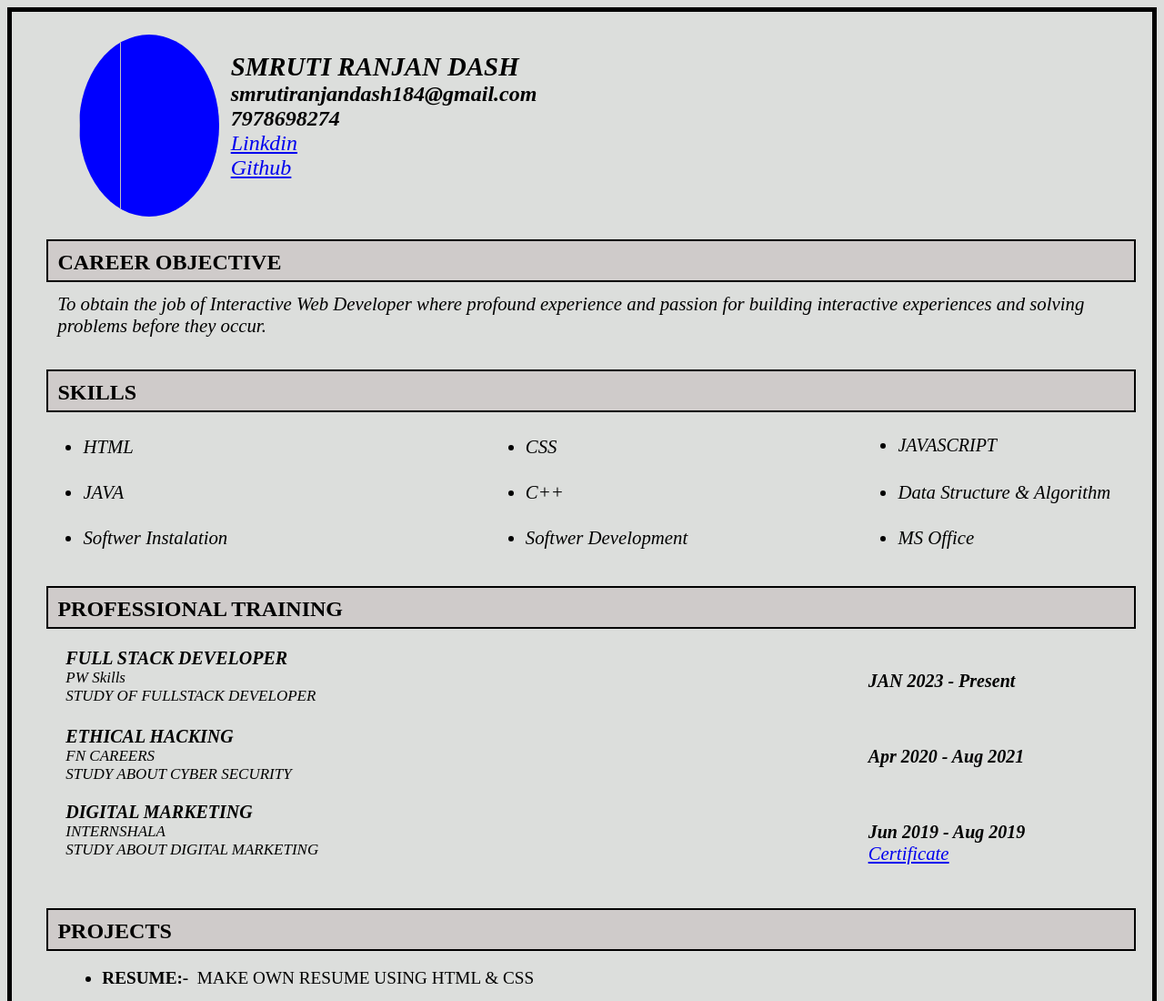
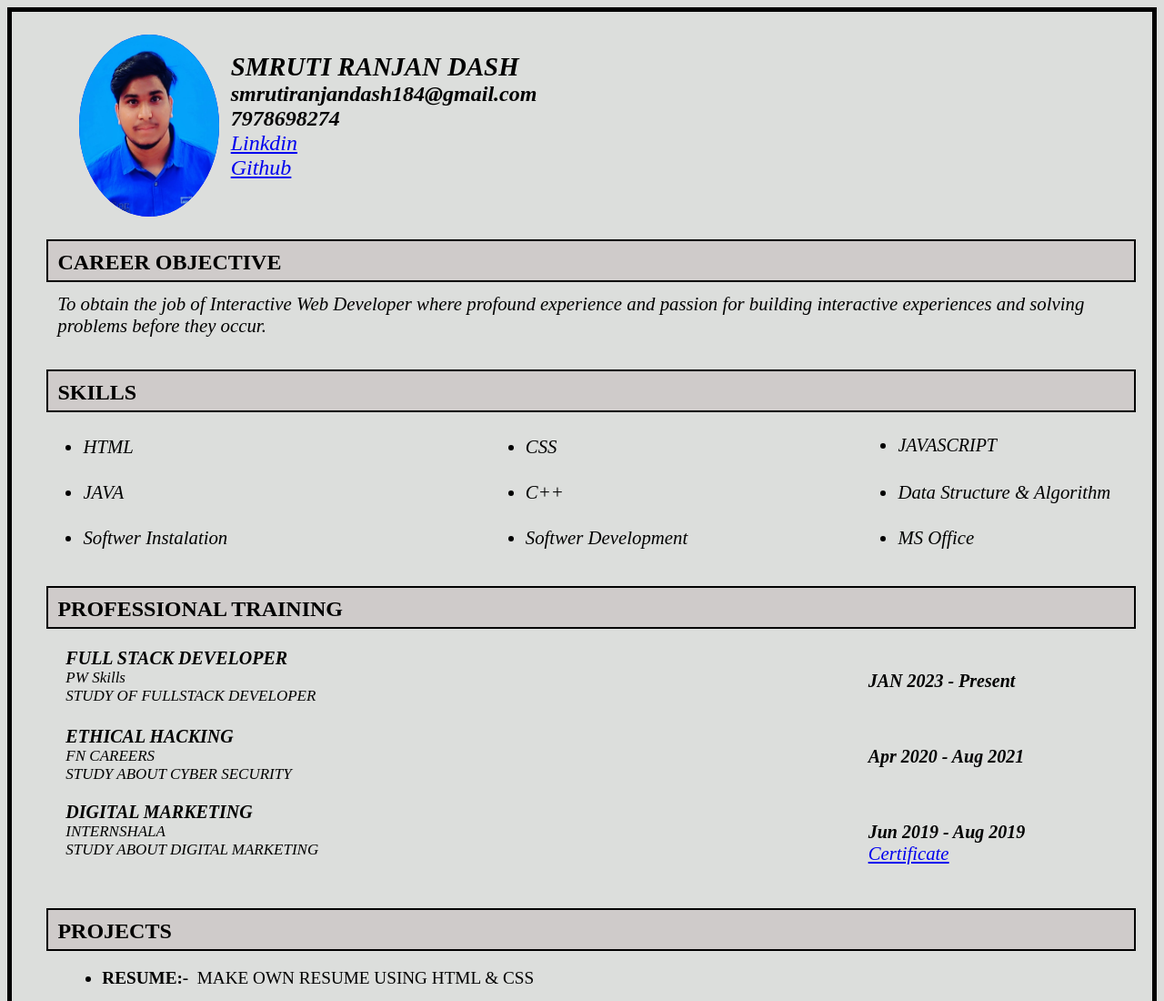
Before and after one commit to Smruti1804/resume, a plain HTML site: page index.html in a window 1280 px wide. Shown: the top 1100 px of the page at 91% size. Drawn offline with Linux system fonts and the light colour scheme.

Commit message:
index.html

```diff
--- a/index.html
+++ b/index.html
@@ -247,7 +247,7 @@
 
 		<div class="row1">
 			<div class="row1col1">
-				<img class="image" src="smruti.jpg">
+				<img class="image" src="photo..jpg">
 			</div>
 
 			<div class="row1col2">
```
